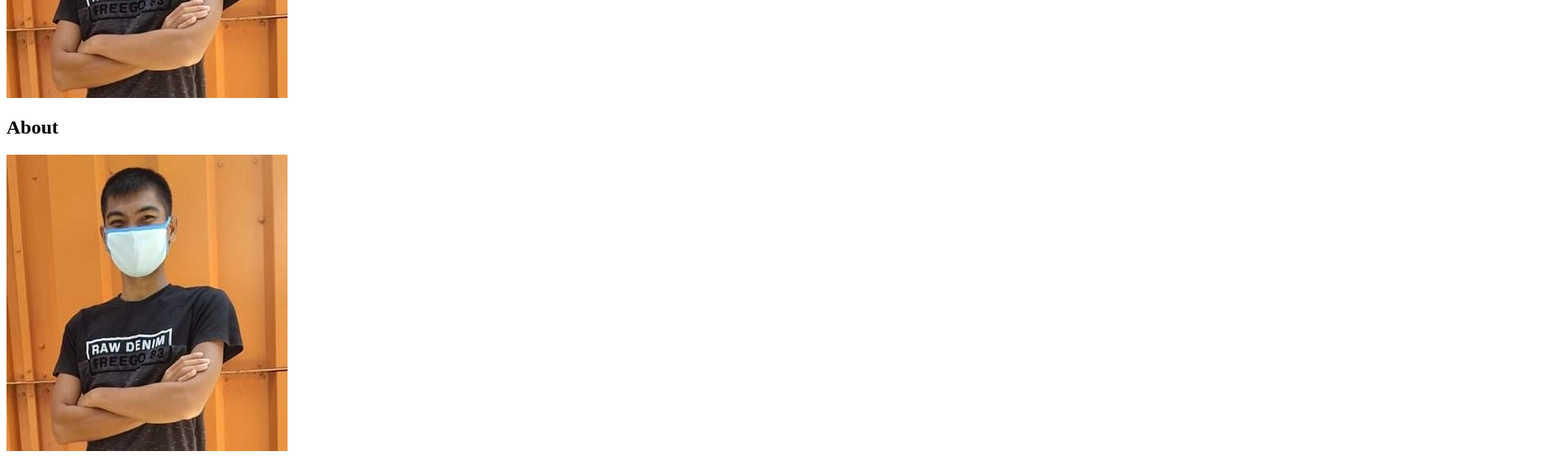
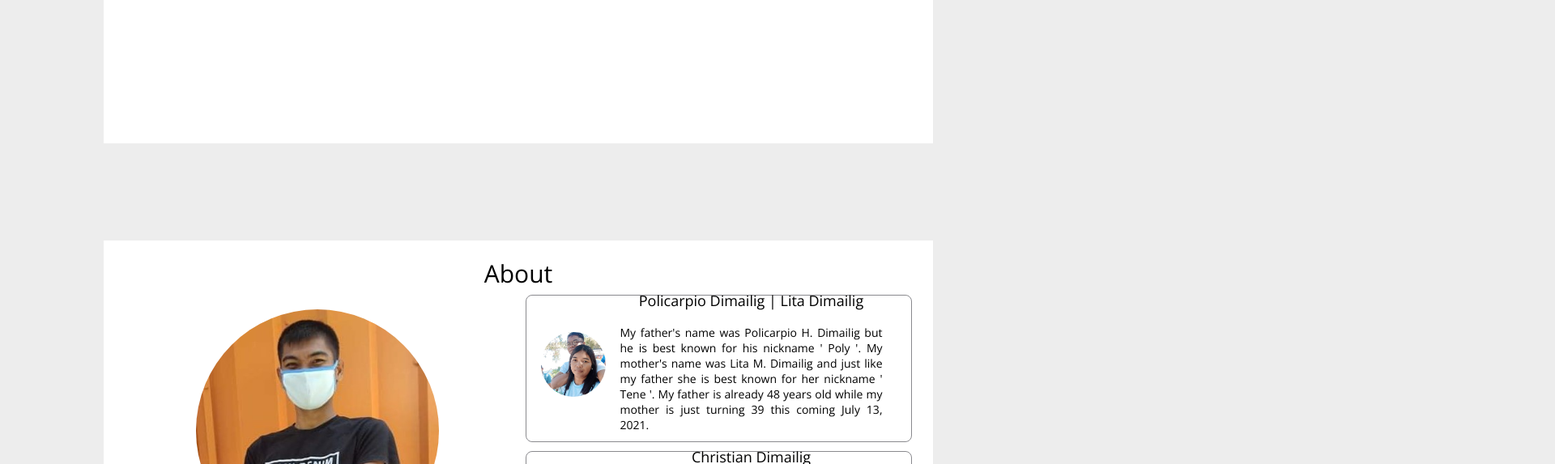
Before and after one commit to noeldimailig/Personal-Website, a plain HTML site: page index.html in a window 1280 px wide. Shown: the part 643-1216 px from the top of the page at 81% size, 1920 px wide, since content can reach past the window. Drawn offline with nearby package versions, Linux system fonts and the light colour scheme; the site is published under a folder, as on GitHub Pages, so addresses that start at the root find nothing.

Commit message:
Update index.html
Css not working

```diff
--- a/index.html
+++ b/index.html
@@ -2,8 +2,8 @@
 <html>
 <head>
 	<title>Noel Dimailig</title>
-	<link rel="stylesheet" href="/css/all.min.css">
-	<link rel="stylesheet" href="/css/style.css">
+	<link rel="stylesheet" href="css/all.min.css">
+	<link rel="stylesheet" href="css/style.css">
 	<link href="https://kit-pro.fontawesome.com/releases/v5.15.3/css/pro.min.css" rel="stylesheet">
 </head>
 <body>
```
